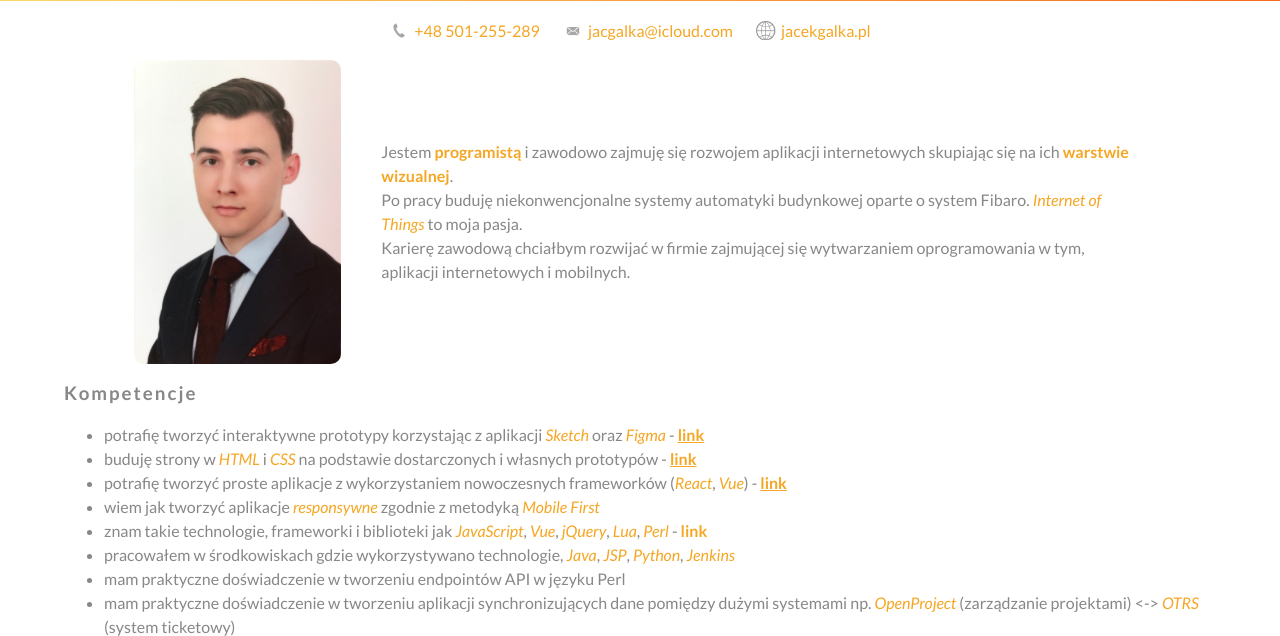
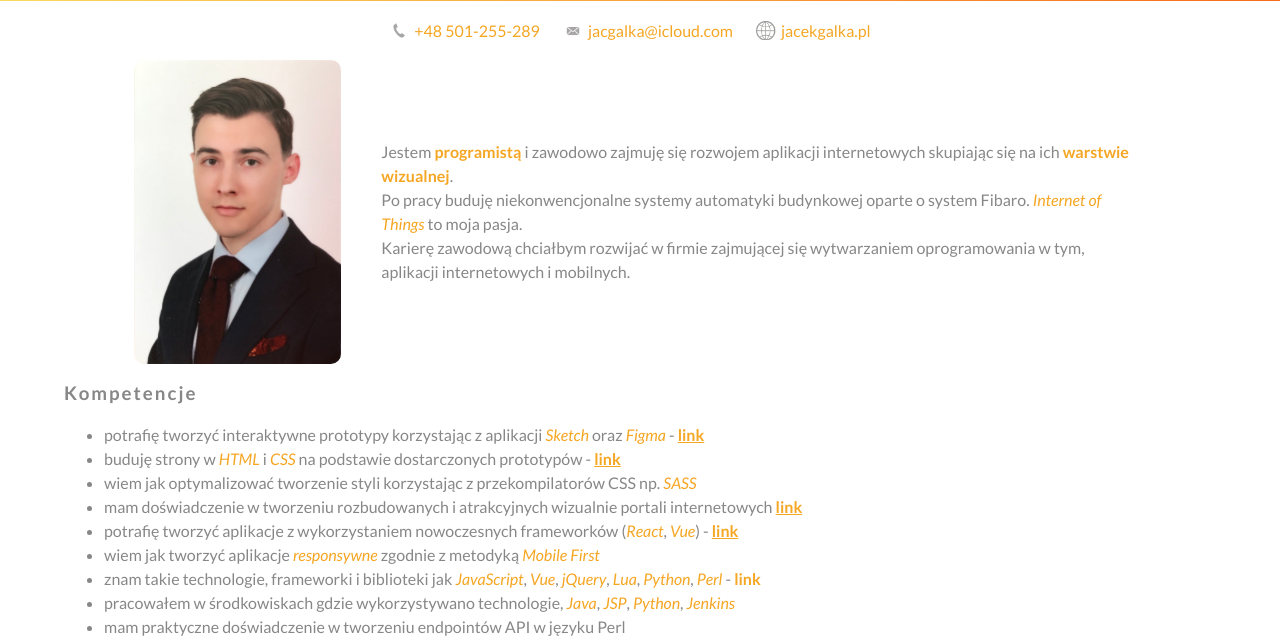
Before and after one commit to Jaclawiciel/cv, a plain HTML site: page docs/snp.html in a window 1280 px wide. Shown: the part 122-758 px from the top of the page. Drawn offline with Linux system fonts and the light colour scheme.

Commit message:
Kompetencje

```diff
--- a/docs/snp.html
+++ b/docs/snp.html
@@ -41,11 +41,13 @@
     <section id="kompetencje" class="informacje">
         <h3>Kompetencje</h3>
         <ul>
-            <li>potrafię tworzyć interaktywne prototypy korzystając z aplikacji <i>Sketch</i> oraz <i>Figma</i> - <a href="https://sketch.cloud/s/DLEYa"><b><u>link</u></b></a></li>
-            <li>buduję strony w <i>HTML</i> i <i>CSS</i> na podstawie dostarczonych i własnych prototypów - <a href="http://logopedapodolany.pl/"><b><u>link</u></b></a></li>
-            <li>potrafię tworzyć proste aplikacje z wykorzystaniem nowoczesnych frameworków (<i>React</i>, <i>Vue</i>) - <a href="http://jacekgalka.pl/art-dent-age"><b><u>link</u></b></a> </li>
+            <li>potrafię tworzyć interaktywne prototypy korzystając z aplikacji <i>Sketch</i> oraz <i>Figma</i> - <a href="https://www.sketch.com/s/3a93ea0c-9234-4f59-8a90-f891801ad3f0/a/JJ2wb7/play"><b><u>link</u></b></a></li>
+            <li>buduję strony w <i>HTML</i> i <i>CSS</i> na podstawie dostarczonych prototypów - <a href="https://maxibiuro.pl"><b><u>link</u></b></a></li>
+            <li>wiem jak optymalizować tworzenie styli korzystając z przekompilatorów CSS np. <i>SASS</i></li>
+            <li>mam doświadczenie w tworzeniu rozbudowanych i atrakcyjnych wizualnie portali internetowych <a href="httsp://peka.pl/"><b><u>link</u></b></a></li>
+            <li>potrafię tworzyć aplikacje z wykorzystaniem nowoczesnych frameworków (<i>React</i>, <i>Vue</i>) - <a href="http://jacekgalka.pl/art-dent-age"><b><u>link</u></b></a> </li>
             <li>wiem jak tworzyć aplikacje <i>responsywne</i> zgodnie z metodyką <i>Mobile First</i></li>
-            <li>znam takie technologie, frameworki i biblioteki jak <i>JavaScript</i>, <i>Vue</i>, <i>jQuery</i>, <i>Lua</i>, <i>Perl</i> - <a href="https://github.com/Jaclawiciel"><b>link</b></a></li>
+            <li>znam takie technologie, frameworki i biblioteki jak <i>JavaScript</i>, <i>Vue</i>, <i>jQuery</i>, <i>Lua</i>, <i>Python</i>, <i>Perl</i> - <a href="https://github.com/Jaclawiciel"><b>link</b></a></li>
             <li>pracowałem w środkowiskach gdzie wykorzystywano technologie, <i>Java</i>, <i>JSP</i>, <i>Python</i>, <i>Jenkins</i></li>
             <li>mam praktyczne doświadczenie w tworzeniu endpointów API w języku Perl</li>
             <li>mam praktyczne doświadczenie w tworzeniu aplikacji synchronizujących dane pomiędzy dużymi systemami np. <i>OpenProject</i> (zarządzanie projektami) <-> <i>OTRS</i> (system ticketowy)</li>
```
Also changed, not shown: docs/index.html (+6 -4 lines).
